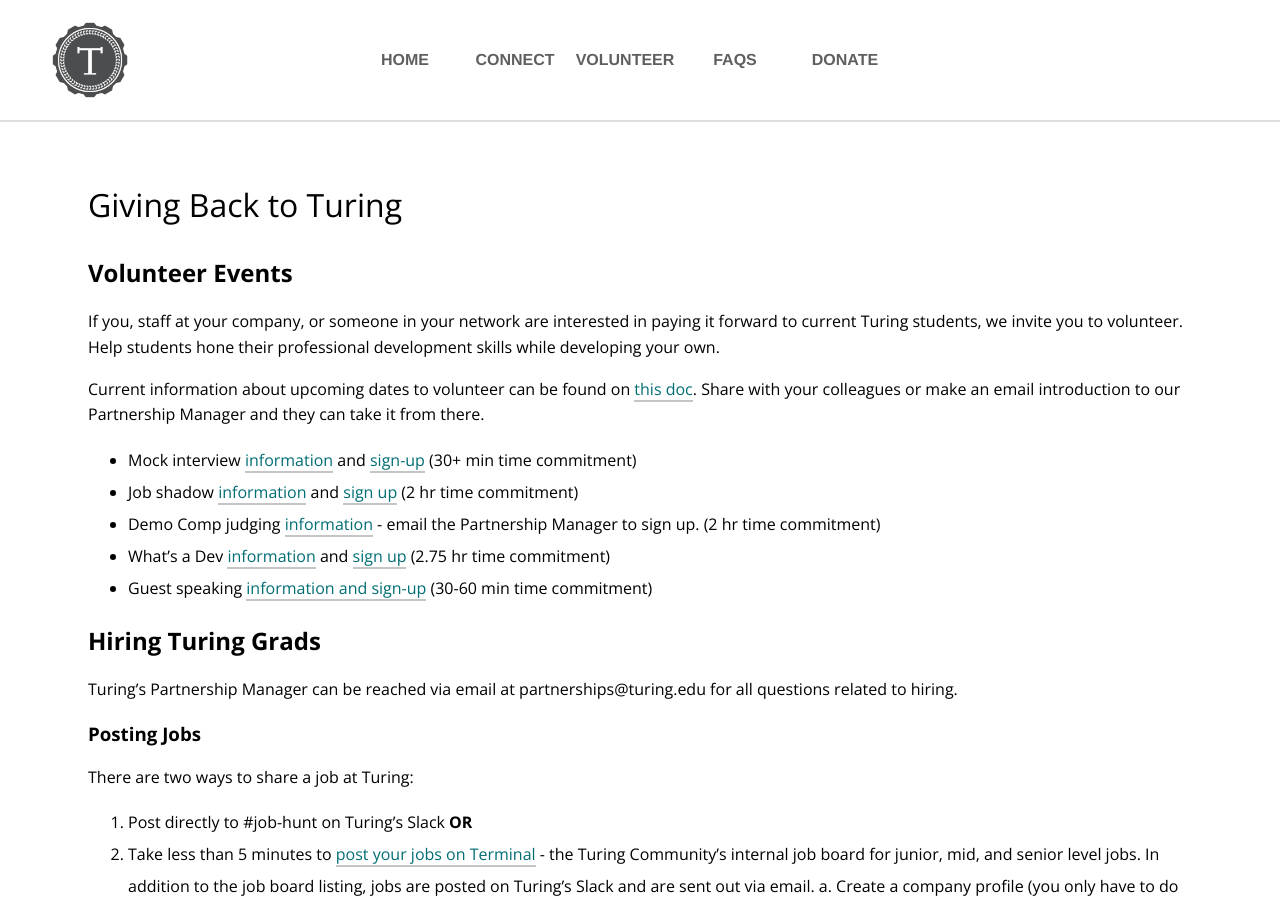
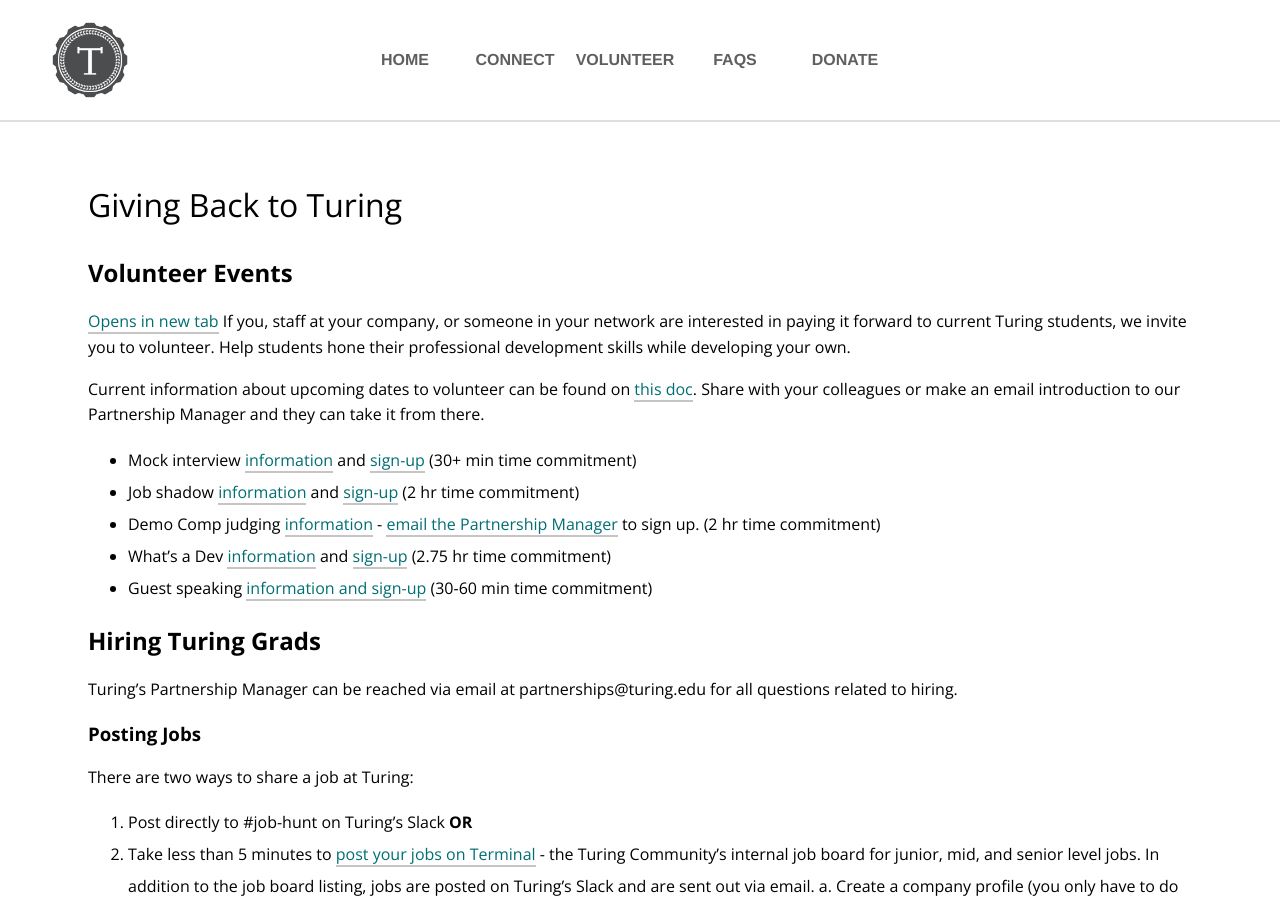
Before and after one commit to turingschool/alumni-site, a Jekyll site: the page built from volunteer.md, in a window 1280 px wide and 900 px high. Built offline with Jekyll 4.4.1, drawn with Linux system fonts in a browser that asks for light colours; nearby versions of some CDN libraries; comment, search, counter and statistics services are not loaded.

Commit message:
Update volunteer.md

```diff
--- a/volunteer.md
+++ b/volunteer.md
@@ -5,16 +5,16 @@ permalink: /volunteer/
 ---
 
 ## Volunteer Events
-
+<a href="placeholder.com" target="_blank">Opens in new tab</a>
 If you, staff at your company, or someone in your network are interested in paying it forward to current Turing students, we invite you to volunteer. Help students hone their professional development skills while developing your own.
 
 Current information about upcoming dates to volunteer can be found on <a href="https://docs.google.com/document/d/1onS8F9uzftFGJbgNWyIeTCmzQW0mkBLZoDxsrVvO51o/edit?usp=sharing" target="_blank">this doc</a>. Share with your colleagues or make an email introduction to our Partnership Manager and they can take it from there.
 
-* Mock interview [information](https://docs.google.com/document/d/1UCTD7kPFAgHhLhV0M0qdDdwdI6JQuwAbDOWs1QPPJAI/edit?usp=sharing) and [sign-up](https://www.signupgenius.com/go/turingmockinterviews) (30+ min time commitment)
-* Job shadow [information](https://docs.google.com/document/d/1c9quTBUg_atuLUIru5fSAlBm6sHlWP5QwPN4xAIyEvk/edit?usp=sharing) and [sign up](https://www.signupgenius.com/go/turingjobshadow) (2 hr time commitment)
-* Demo Comp judging [information](https://docs.google.com/document/d/12H_GqG4bo7fnaGWpvyQGTcoIM4Wu9z7iPJOQ_hcavns/edit?usp=sharing) - email the Partnership Manager to sign up. (2 hr time commitment)
-* What's a Dev [information](https://docs.google.com/document/d/1nDP1aJqCxWIWA7PL2W_WmzuIpuW8hSO_EjVLuYZoqy4/edit?usp=sharing) and [sign up](https://www.signupgenius.com/go/turingwhatsadev) (2.75 hr time commitment)
-* Guest speaking [information and sign-up](https://airtable.com/shrEaKJFm8lXWVZzk) (30-60 min time commitment)
+* Mock interview <a href="https://docs.google.com/document/d/1UCTD7kPFAgHhLhV0M0qdDdwdI6JQuwAbDOWs1QPPJAI/edit?usp=sharing" target="_blank">information</a> and <a href="https://www.signupgenius.com/go/turingmockinterviews" target="_blank">sign-up</a> (30+ min time commitment)
+* Job shadow <a href="https://docs.google.com/document/d/1c9quTBUg_atuLUIru5fSAlBm6sHlWP5QwPN4xAIyEvk/edit?usp=sharing" target="_blank">information</a>  and <a href="https://www.signupgenius.com/go/turingjobshadow" target="_blank">sign-up</a> (2 hr time commitment)
+* Demo Comp judging <a href="https://docs.google.com/document/d/12H_GqG4bo7fnaGWpvyQGTcoIM4Wu9z7iPJOQ_hcavns/edit?usp=sharing" target="_blank">information</a> - <a href="mailto:partnerships@turing.edu">email the Partnership Manager</a> to sign up. (2 hr time commitment)
+* What's a Dev <a href="https://docs.google.com/document/d/1nDP1aJqCxWIWA7PL2W_WmzuIpuW8hSO_EjVLuYZoqy4/edit?usp=sharing" target="_blank">information</a>  and <a href="https://www.signupgenius.com/go/turingwhatsadev" target="_blank">sign-up</a> (2.75 hr time commitment)
+* Guest speaking <a href="https://airtable.com/shrEaKJFm8lXWVZzk" target="_blank">information and sign-up</a> (30-60 min time commitment)
 
 ## Hiring Turing Grads
 
```
